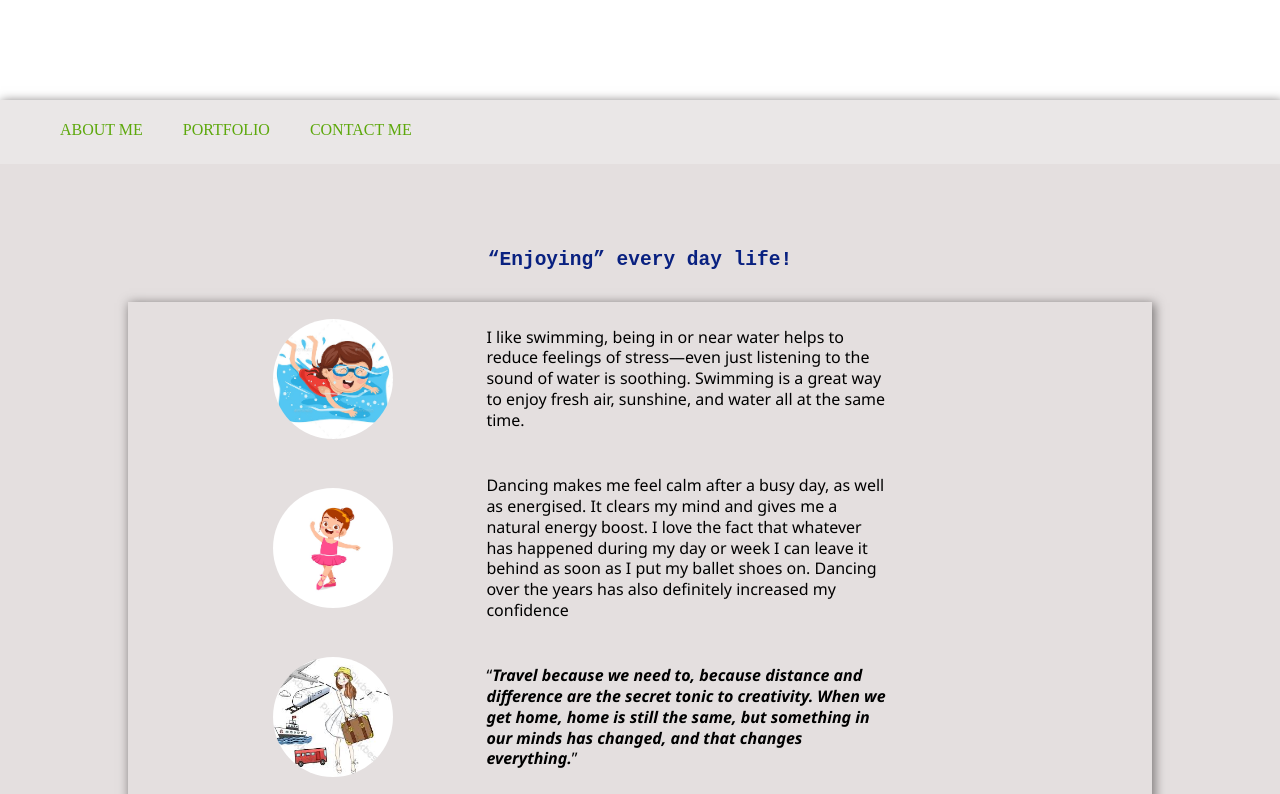
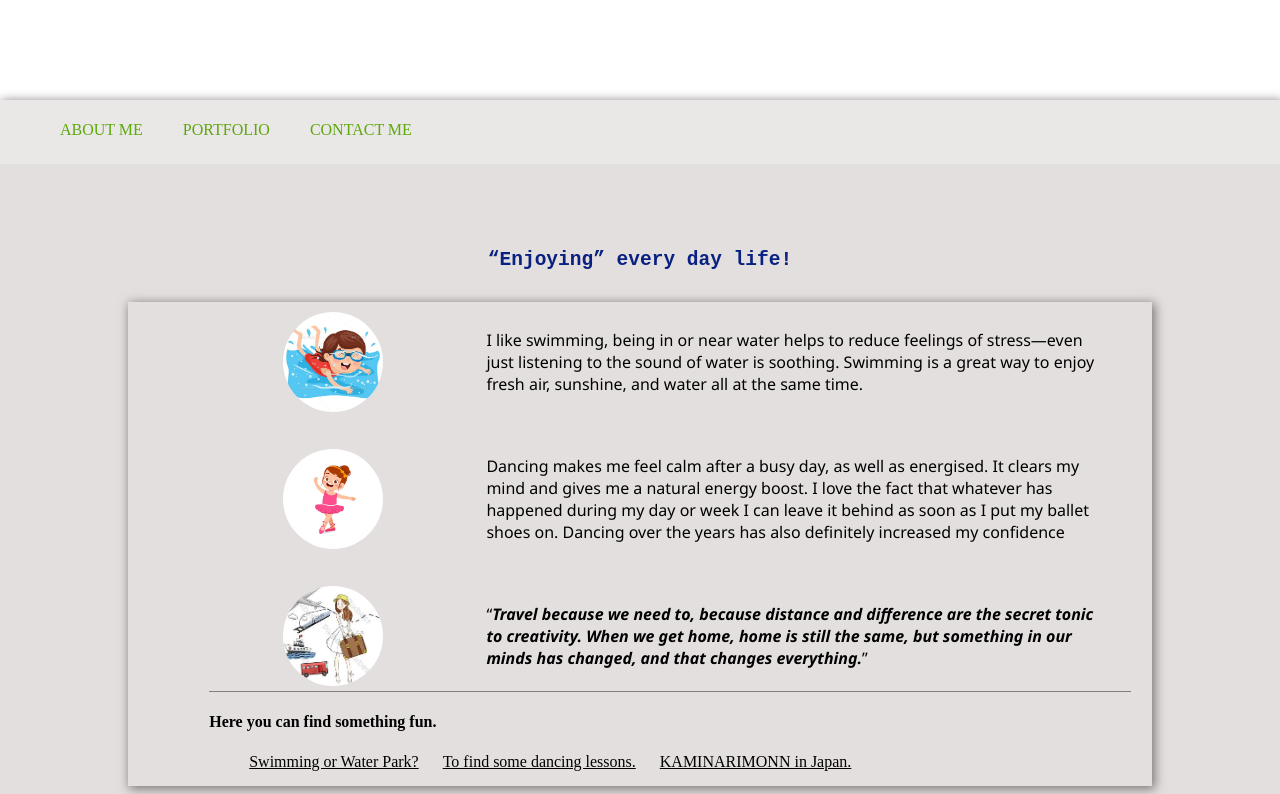
Before and after one commit to Li3239/webb23-html-profil-Li-Li, a plain HTML site: page docs/portfolio.html in a window 1280 px wide. Shown: the top 794 px of the page. Drawn offline with Linux system fonts and the light colour scheme.

Commit message:
update docs

```diff
--- a/docs/portfolio.html
+++ b/docs/portfolio.html
@@ -36,7 +36,7 @@
             <div class="grid-container-hobby space-to-footer">
                 <!-- grid item child No1 -->
                 <div class="grid-item-hobby">
-                    <img class="img_round" src="./image/swimming_cartoon.jpeg" alt="swimming">
+                    <img src="./image/swimming_cartoon.jpeg" alt="swimming">
                 </div>
                 <!-- grid item child No2 -->
                 <div class="grid-item-hobby">
@@ -44,7 +44,7 @@
                 </div>
                 <!-- grid item child No3 -->
                 <div class="grid-item-hobby">
-                    <img class="img_round" src="./image/dancing_cartoon.jpeg" alt="dancing">
+                    <img src="./image/dancing_cartoon.jpeg" alt="dancing">
                 </div>
                 <!-- grid item child No4 -->
                 <div class="grid-item-hobby">
@@ -52,7 +52,7 @@
                 </div>
                 <!-- grid item child No5 -->
                 <div class="grid-item-hobby">
-                    <img class="img_round" src="./image/travel_cartoon.jpeg" alt="traveling">
+                    <img src="./image/travel_cartoon.jpeg" alt="traveling">
                 </div>
                 <!-- grid item child No6 -->
                 <div class="grid-item-hobby">
--- a/docs/style.css
+++ b/docs/style.css
@@ -132,10 +132,7 @@ nav ul li a:active {
 .main-top {
     width: 100%;
     height: 4rem;
-    /* flex-flow: rel; */
-    /* background-color: rgb(32, 196, 103); */
     display: flex;
-    /* font-size: large; */
     justify-content: center;
     align-items: center;
 }
@@ -143,8 +140,7 @@ nav ul li a:active {
 .main-down {
     width: 100%;
     height: 120vh;
-    column-gap: 2rem;
-    /* margin-top: 4rem; */
+    column-gap: 3%;
     display: flex;
     justify-content: center;
     align-items: center;
@@ -155,7 +151,6 @@ nav ul li a:active {
     width: 25%;
     height: 100%;
     background-color: var(--light_bkg_color);
-    /* background-color: red; */
     box-shadow: 2px 2px 10px 1px rgb(124, 120, 120);
     display: flex;
     flex-direction: column;
@@ -165,12 +160,11 @@ nav ul li a:active {
     width: 60%;
     height: 100%;
     background-color: var(--light_bkg_color);
-    /* background-color: green; */
     box-shadow: 2px 2px 10px 1px rgb(124, 120, 120);
 }
 
 .personal-img {
-    width: auto;
+    width: 100%;
     height: auto;
     display: flex;
     justify-content: center;
@@ -179,23 +173,29 @@ nav ul li a:active {
 }
 
 .personal-detail {
-    width: auto;
+    width: 85%;
     height: auto;
     justify-content: center;
     align-items: center;
     margin-top: 1rem;
-    margin-left: 2rem;
+    margin-left: 5%;
 }
 
 table {
+    width: 100%;
     margin: 1rem;
+}
+
+table tr {
+    width: 100%;
+    height: auto;
 }
 
 td.title {
     width: 30%;
     height: 50px;
     font-family: 'Gill Sans', 'Gill Sans MT', Calibri, 'Trebuchet MS', sans-serif;
-        font-size: small;
+    font-size: small;
     font-weight: bold;
     border-bottom: 1px solid rgb(148, 146, 146);
 }
@@ -204,7 +204,7 @@ td.desc {
     width: 50%;
     height: auto;
     font-family: 'Gill Sans', 'Gill Sans MT', Calibri, 'Trebuchet MS', sans-serif;
-        font-size: small;
+    font-size: small;
     border-bottom: 1px solid rgb(148, 146, 146);
 }
 
@@ -233,7 +233,6 @@ td.desc {
     height: 100%;
     flex-direction: column;
     flex-grow: 2;
-    /* background-color: green; */
 }
 
 .tele-and-email,
@@ -264,15 +263,12 @@ td.desc {
     width: 100%;
     height: 100%;
     display: flex;
-    /* background-color: rgb(54, 134, 213); */
 }
 
 .img-block,
 .social-img-block {
     width: 30%;
     height: 100%;
-    /* gap: 1rem; */
-    /* to center image in the father element*/
     display: flex;
     justify-content: center;
     align-items: center;
@@ -305,7 +301,6 @@ td.desc {
 .detail-detail {
     width: auto;
     height: auto;
-    /* flex-direction: column; */
 }
 
 /**********************************
@@ -448,11 +443,11 @@ td.desc {
         /* set div center horizontally
             top,bottom: 10px;
             left,right: automatic justify*/
-        margin: 10px auto;
+    margin: 10px auto;
     display: grid;
     justify-content: center;
     align-items: center;
-        grid-template-columns: 30% 50% 10%;
+    grid-template-columns: 30% 50% 10%;
     grid-template-rows: 25% 25% 25% 15%;
     row-gap: 1rem;
     box-shadow: 2px 2px 10px 1px rgb(124, 120, 120);
@@ -515,10 +510,10 @@ td.desc {
 }
 
 .grid-item-hobby>p {
-    width: 400px;
-    align-items: left;
+    width: auto;
+        /* align-items: left; */
     justify-content: left;
-    line-height: 130%;
+    /* line-height: 130%; */
     font-family: 'Segoe UI', Tahoma, Geneva, Verdana, sans-serif;
 }
 
@@ -526,9 +521,9 @@ td.desc {
 *  style for image & icon
 ***********************************/
 /* for round images */
-.img_round {
-    width: 120px;
-        height: 120px;
+.grid-item-hobby>img {
+    width: 100px;
+    height: 100px;
     border-radius: 100%;
 }
 /* for square images */
--- a/style.css
+++ b/style.css
@@ -132,10 +132,7 @@ nav ul li a:active {
 .main-top {
     width: 100%;
     height: 4rem;
-    /* flex-flow: rel; */
-    /* background-color: rgb(32, 196, 103); */
     display: flex;
-    /* font-size: large; */
     justify-content: center;
     align-items: center;
 }
@@ -143,8 +140,7 @@ nav ul li a:active {
 .main-down {
     width: 100%;
     height: 120vh;
-    column-gap: 2rem;
-    /* margin-top: 4rem; */
+    column-gap: 3%;
     display: flex;
     justify-content: center;
     align-items: center;
@@ -155,7 +151,6 @@ nav ul li a:active {
     width: 25%;
     height: 100%;
     background-color: var(--light_bkg_color);
-    /* background-color: red; */
     box-shadow: 2px 2px 10px 1px rgb(124, 120, 120);
     display: flex;
     flex-direction: column;
@@ -165,12 +160,11 @@ nav ul li a:active {
     width: 60%;
     height: 100%;
     background-color: var(--light_bkg_color);
-    /* background-color: green; */
     box-shadow: 2px 2px 10px 1px rgb(124, 120, 120);
 }
 
 .personal-img {
-    width: auto;
+    width: 100%;
     height: auto;
     display: flex;
     justify-content: center;
@@ -179,23 +173,29 @@ nav ul li a:active {
 }
 
 .personal-detail {
-    width: auto;
+    width: 85%;
     height: auto;
     justify-content: center;
     align-items: center;
     margin-top: 1rem;
-    margin-left: 2rem;
+    margin-left: 5%;
 }
 
 table {
+    width: 100%;
     margin: 1rem;
+}
+
+table tr {
+    width: 100%;
+    height: auto;
 }
 
 td.title {
     width: 30%;
     height: 50px;
     font-family: 'Gill Sans', 'Gill Sans MT', Calibri, 'Trebuchet MS', sans-serif;
-        font-size: small;
+    font-size: small;
     font-weight: bold;
     border-bottom: 1px solid rgb(148, 146, 146);
 }
@@ -204,7 +204,7 @@ td.desc {
     width: 50%;
     height: auto;
     font-family: 'Gill Sans', 'Gill Sans MT', Calibri, 'Trebuchet MS', sans-serif;
-        font-size: small;
+    font-size: small;
     border-bottom: 1px solid rgb(148, 146, 146);
 }
 
@@ -233,7 +233,6 @@ td.desc {
     height: 100%;
     flex-direction: column;
     flex-grow: 2;
-    /* background-color: green; */
 }
 
 .tele-and-email,
@@ -264,15 +263,12 @@ td.desc {
     width: 100%;
     height: 100%;
     display: flex;
-    /* background-color: rgb(54, 134, 213); */
 }
 
 .img-block,
 .social-img-block {
     width: 30%;
     height: 100%;
-    /* gap: 1rem; */
-    /* to center image in the father element*/
     display: flex;
     justify-content: center;
     align-items: center;
@@ -305,7 +301,6 @@ td.desc {
 .detail-detail {
     width: auto;
     height: auto;
-    /* flex-direction: column; */
 }
 
 /**********************************
@@ -448,11 +443,11 @@ td.desc {
         /* set div center horizontally
             top,bottom: 10px;
             left,right: automatic justify*/
-        margin: 10px auto;
+    margin: 10px auto;
     display: grid;
     justify-content: center;
     align-items: center;
-        grid-template-columns: 30% 50% 10%;
+    grid-template-columns: 30% 50% 10%;
     grid-template-rows: 25% 25% 25% 15%;
     row-gap: 1rem;
     box-shadow: 2px 2px 10px 1px rgb(124, 120, 120);
@@ -515,10 +510,10 @@ td.desc {
 }
 
 .grid-item-hobby>p {
-    width: 400px;
-    align-items: left;
+    width: auto;
+        /* align-items: left; */
     justify-content: left;
-    line-height: 130%;
+    /* line-height: 130%; */
     font-family: 'Segoe UI', Tahoma, Geneva, Verdana, sans-serif;
 }
 
@@ -526,9 +521,9 @@ td.desc {
 *  style for image & icon
 ***********************************/
 /* for round images */
-.img_round {
-    width: 120px;
-        height: 120px;
+.grid-item-hobby>img {
+    width: 100px;
+    height: 100px;
     border-radius: 100%;
 }
 /* for square images */
```
Also changed, not shown: portfolio.html (+3 -3 lines).
